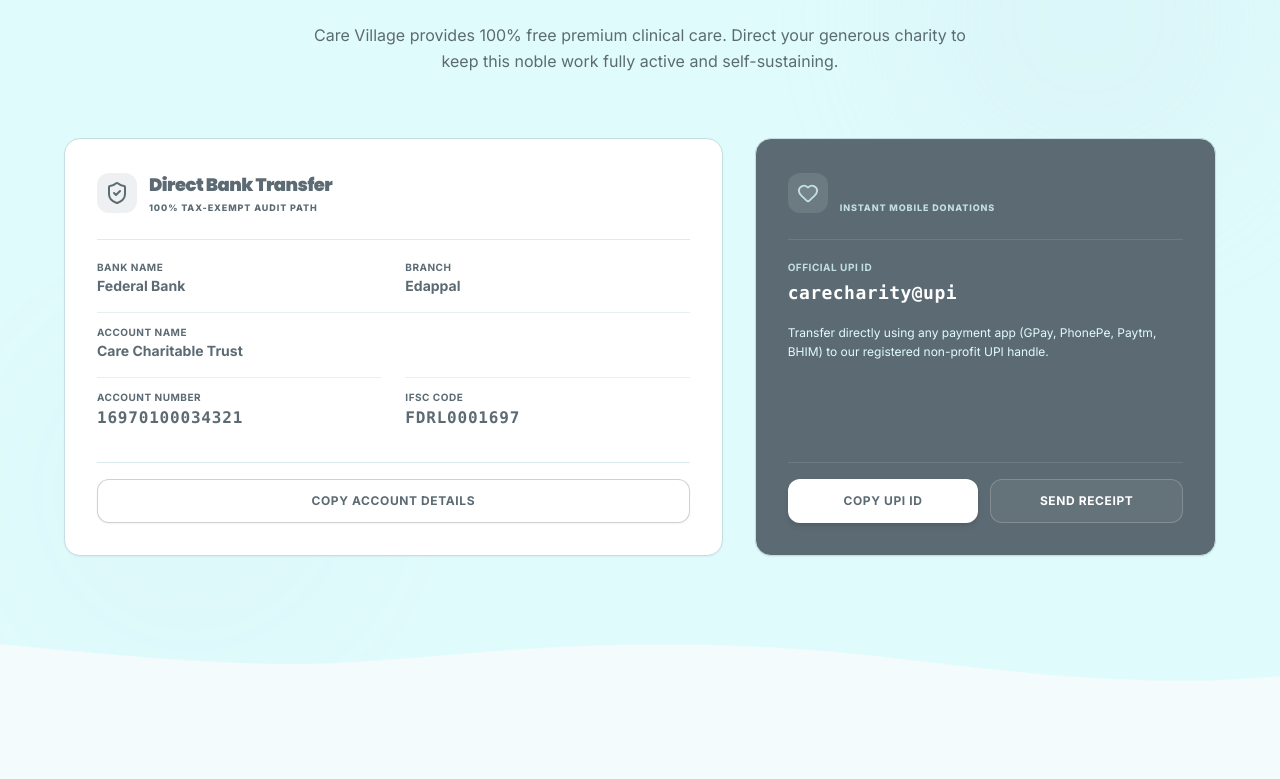
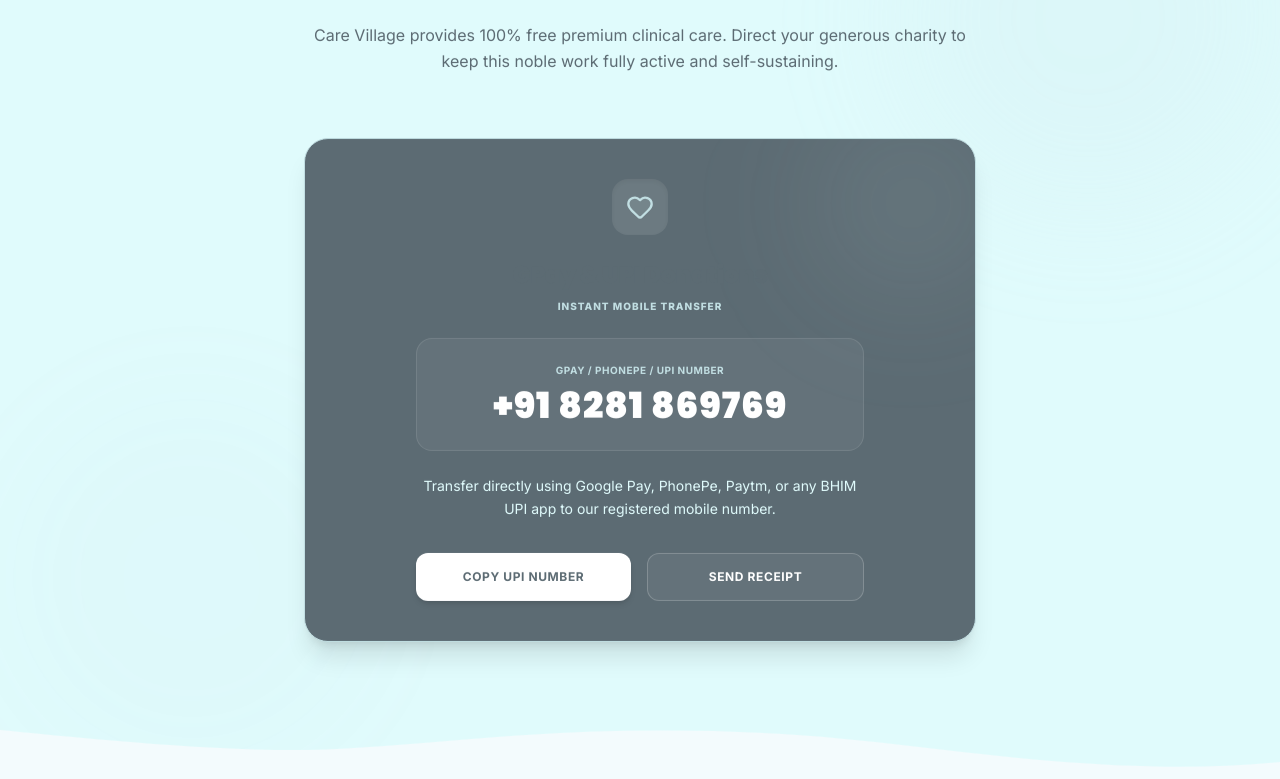
Before and after one commit to StormRsider/care-charitable-trust, a Next.js app: page / in a window 1280 px wide. Shown: the part 2915-3694 px from the top of the page. Built offline with nearby package versions, Linux system fonts and the light colour scheme.

Commit message:
Remove bank coordinates and fake UPI IDs, display and copy only the GPay/UPI number

```diff
--- a/src/app/page.tsx
+++ b/src/app/page.tsx
@@ -552,119 +552,66 @@ export default function HomePage() {
             </p>
           </div>
 
-          {/* Federal Bank and UPI Information Block */}
-          <div className="grid grid-cols-1 lg:grid-cols-12 gap-8 items-stretch max-w-6xl mx-auto">
+          {/* UPI and GPay Donation Information Centerpiece */}
+          <div className="max-w-2xl mx-auto">
+            <div className="rounded-3xl border border-brand-light p-8 md:p-10 bg-brand-dark text-white text-center flex flex-col items-center justify-between shadow-xl relative overflow-hidden">
+              {/* Subtle background glow */}
+              <div className="absolute top-0 right-0 h-48 w-48 bg-brand-light/10 rounded-full blur-3xl -translate-y-8 translate-x-8" />
 
-            {/* Left: Federal Bank Coordinates */}
-            <div className="lg:col-span-7 rounded-2xl border border-brand-light p-8 bg-white text-left flex flex-col justify-between shadow-xs">
-              <div className="space-y-6">
-                <div className="flex items-center gap-3">
-                  <div className="h-10 w-10 bg-brand-slate/10 text-brand-dark rounded-xl flex items-center justify-center">
-                    <ShieldCheck className="h-6 w-6" />
-                  </div>
-                  <div>
-                    <h3 className="font-display text-lg font-black text-brand-dark">
-                      {language === "en" ? "Direct Bank Transfer" : "ബാങ്ക് അക്കൗണ്ട് വിവരങ്ങൾ"}
-                    </h3>
-                    <span className="text-[9px] font-black uppercase text-brand-slate tracking-widest block mt-0.5">
-                      {language === "en" ? "100% Tax-Exempt Audit Path" : "സുതാര്യമായ ഓഡിറ്റിംഗ്"}
-                    </span>
-                  </div>
+              <div className="space-y-6 relative z-10 w-full flex flex-col items-center">
+                <div className="h-14 w-14 bg-white/10 text-white rounded-2xl flex items-center justify-center shadow-inner">
+                  <Heart className="h-7 w-7 text-brand-light fill-brand-light/10" />
                 </div>
 
-                <div className="grid grid-cols-1 sm:grid-cols-2 gap-y-4 gap-x-6 text-sm border-t border-brand-light/60 pt-5">
-                  <div>
-                    <span className="text-brand-slate text-[10px] font-bold block uppercase tracking-wider">{language === "en" ? "Bank Name" : "ബാങ്ക്"}</span>
-                    <span className="font-bold text-brand-dark mt-0.5 block">Federal Bank</span>
-                  </div>
-                  <div>
-                    <span className="text-brand-slate text-[10px] font-bold block uppercase tracking-wider">{language === "en" ? "Branch" : "ബ്രാഞ്ച്"}</span>
-                    <span className="font-bold text-brand-dark mt-0.5 block">Edappal</span>
-                  </div>
-                  <div className="sm:col-span-2 border-t border-brand-light/45 pt-3">
-                    <span className="text-brand-slate text-[10px] font-bold block uppercase tracking-wider">{language === "en" ? "Account Name" : "അക്കൗണ്ട് നാമം"}</span>
-                    <span className="font-bold text-brand-dark mt-0.5 block">Care Charitable Trust</span>
-                  </div>
-                  <div className="border-t border-brand-light/45 pt-3">
-                    <span className="text-brand-slate text-[10px] font-bold block uppercase tracking-wider">{language === "en" ? "Account Number" : "അക്കൗണ്ട് നമ്പർ"}</span>
-                    <span className="font-mono font-bold text-brand-dark text-base mt-0.5 block tracking-wider">16970100034321</span>
-                  </div>
-                  <div className="border-t border-brand-light/45 pt-3">
-                    <span className="text-brand-slate text-[10px] font-bold block uppercase tracking-wider">{language === "en" ? "IFSC Code" : "IFSC കോഡ്"}</span>
-                    <span className="font-mono font-bold text-brand-dark text-base mt-0.5 block tracking-wider">FDRL0001697</span>
-                  </div>
+                <div className="space-y-2">
+                  <h3 className="font-display text-2xl font-black text-white">
+                    {language === "en" ? "GPay & UPI Donations" : "ജിപേ & യുപിഐ സംഭാവനകൾ"}
+                  </h3>
+                  <span className="text-[10px] font-black uppercase text-brand-light tracking-widest block">
+                    {language === "en" ? "Instant Mobile Transfer" : "മൊബൈൽ സംഭാവനകൾ"}
+                  </span>
                 </div>
+
+                <div className="py-6 px-8 rounded-2xl bg-white/5 border border-white/10 w-full max-w-md">
+                  <span className="text-brand-light text-[10px] font-bold block uppercase tracking-wider mb-2">
+                    {language === "en" ? "GPay / PhonePe / UPI Number" : "ജിപേ / ഫോൺപേ / യുപിഐ നമ്പർ"}
+                  </span>
+                  <span className="font-display font-black text-white text-3xl sm:text-4xl tracking-wide select-all block">
+                    +91 8281 869769
+                  </span>
+                </div>
+
+                <p className="text-sm text-brand-lightest max-w-md mx-auto leading-relaxed">
+                  {language === "en"
+                    ? "Transfer directly using Google Pay, PhonePe, Paytm, or any BHIM UPI app to our registered mobile number."
+                    : "ഗൂഗിൾ പേ, ഫോൺ പേ, പേടിഎം തുടങ്ങിയ ഏത് ആപ്പ് വഴിയും ഞങ്ങളുടെ ഔദ്യോഗിക നമ്പറിലേക്ക് നേരിട്ട് പണം കൈമാറാം."}
+                </p>
               </div>
 
-              <div className="mt-8 pt-4 border-t border-brand-light/60 flex flex-col sm:flex-row gap-3">
+              <div className="mt-8 flex flex-col sm:flex-row gap-4 items-stretch relative z-10 w-full max-w-md">
                 <button
                   onClick={() => {
-                    const details = `Federal Bank\nBranch: Edappal\nAccount: Care Charitable Trust\nA/C No: 16970100034321\nIFSC: FDRL0001697`;
-                    navigator.clipboard.writeText(details);
-                    alert(language === "en" ? "Bank details copied to clipboard!" : "ബാങ്ക് അക്കൗണ്ട് വിവരങ്ങൾ കോപ്പി ചെയ്തു!");
+                    navigator.clipboard.writeText("+91 8281 869769");
+                    alert(language === "en" ? "UPI number copied to clipboard!" : "യുപിഐ നമ്പർ കോപ്പി ചെയ്തു!");
                   }}
-                  className="flex-1 h-11 rounded-xl border border-brand-slate/30 bg-white hover:bg-brand-lightest text-brand-dark text-xs font-bold uppercase tracking-wider smooth-transition flex items-center justify-center gap-1.5 shadow-xs cursor-pointer"
+                  className="flex-1 h-12 rounded-xl bg-white hover:bg-brand-lightest text-brand-dark text-xs font-bold uppercase tracking-wider smooth-transition flex items-center justify-center gap-1.5 shadow-md cursor-pointer"
                 >
-                  {language === "en" ? "Copy Account Details" : "വിവരങ്ങൾ കോപ്പി ചെയ്യാം"}
-                </button>
-              </div>
-            </div>
-
-            {/* Right: UPI Coordinates */}
-            <div className="lg:col-span-5 rounded-2xl border border-brand-light p-8 bg-brand-dark text-white text-left flex flex-col justify-between shadow-xs">
-              <div className="space-y-6">
-                <div className="flex items-center gap-3">
-                  <div className="h-10 w-10 bg-white/10 text-white rounded-xl flex items-center justify-center">
-                    <Heart className="h-5.5 w-5.5 text-brand-light fill-brand-light/10" />
-                  </div>
-                  <div>
-                    <h3 className="font-display text-lg font-black text-white">
-                      {language === "en" ? "Scan & Pay / UPI ID" : "യുപിഐ വിവരങ്ങൾ"}
-                    </h3>
-                    <span className="text-[9px] font-black uppercase text-brand-light tracking-widest block mt-0.5">
-                      {language === "en" ? "Instant Mobile Donations" : "മൊബൈൽ സംഭാവനകൾ"}
-                    </span>
-                  </div>
-                </div>
-
-                <div className="border-t border-white/10 pt-5 space-y-4">
-                  <div>
-                    <span className="text-brand-light text-[10px] font-bold block uppercase tracking-wider">{language === "en" ? "Official UPI ID" : "യുപിഐ ഐഡി"}</span>
-                    <span className="font-mono font-bold text-white text-lg mt-1 block tracking-wide select-all">carecharity@upi</span>
-                  </div>
-                  <p className="text-xs text-brand-lightest leading-relaxed">
-                    {language === "en"
-                      ? "Transfer directly using any payment app (GPay, PhonePe, Paytm, BHIM) to our registered non-profit UPI handle."
-                      : "ഗൂഗിൾ പേ, ഫോൺ പേ, പേടിഎം തുടങ്ങിയ ഏത് ആപ്പ് വഴിയും ഞങ്ങളുടെ ഔദ്യോഗിക UPI ഐഡിയിലേക്ക് നേരിട്ട് പണം കൈമാറാം."}
-                  </p>
-                </div>
-              </div>
-
-              <div className="mt-8 pt-4 border-t border-white/10 flex flex-col sm:flex-row gap-3">
-                <button
-                  onClick={() => {
-                    navigator.clipboard.writeText("carecharity@upi");
-                    alert(language === "en" ? "UPI ID copied to clipboard!" : "യുപിഐ ഐഡി കോപ്പി ചെയ്തു!");
-                  }}
-                  className="flex-1 h-11 rounded-xl bg-white hover:bg-brand-lightest text-brand-dark text-xs font-bold uppercase tracking-wider smooth-transition flex items-center justify-center gap-1.5 shadow-md cursor-pointer"
-                >
-                  {language === "en" ? "Copy UPI ID" : "യുപിഐ ഐഡി കോപ്പി ചെയ്യാം"}
+                  {language === "en" ? "Copy UPI Number" : "നമ്പർ കോപ്പി ചെയ്യാം"}
                 </button>
                 <a
                   href={`https://wa.me/${clinicConfig.whatsappNumber}?text=${encodeURIComponent(
                     language === "en"
-                      ? "Hello, I have just made a donation using UPI. Please verify the receipt."
-                      : "നമസ്കാരം, ഞാൻ യുപിഐ വഴി ഒരു തുക സംഭാവന ചെയ്തിട്ടുണ്ട്. ദയവായി രസീത് പരിശോധിക്കുക."
+                      ? "Hello, I have made a donation to Care Charitable Trust. Please verify the receipt."
+                      : "നമസ്കാരം, കെയർ ചാരിറ്റബിൾ ട്രസ്റ്റിലേക്ക് ഞാൻ ഒരു തുക സംഭാവന ചെയ്തിട്ടുണ്ട്. ദയവായി രസീത് പരിശോധിക്കുക."
                   )}`}
                   target="_blank"
                   rel="noreferrer"
-                  className="flex-1 h-11 rounded-xl border border-white/20 bg-white/5 hover:bg-white/10 text-white text-xs font-bold uppercase tracking-wider smooth-transition flex items-center justify-center gap-1.5"
+                  className="flex-1 h-12 rounded-xl border border-white/20 bg-white/5 hover:bg-white/10 text-white text-xs font-bold uppercase tracking-wider smooth-transition flex items-center justify-center gap-1.5"
                 >
                   {language === "en" ? "Send Receipt" : "രസീത് അയക്കാം"}
                 </a>
               </div>
             </div>
-
           </div>
 
         </div>
@@ -1022,26 +969,9 @@ export default function HomePage() {
                     </span>
                   </div>
 
-                  <div className="grid grid-cols-2 gap-y-3 gap-x-2 text-xs leading-normal">
-                    <div className="text-left col-span-2">
-                      <span className="text-brand-slate block text-[10px] font-bold">{language === "en" ? "GPay / PhonePe Number" : "ജിപേ / ഫോൺപേ നമ്പർ"}</span>
-                      <span className="font-display font-black text-base text-brand-dark tracking-wide block">+91 8281 869769</span>
-                    </div>
-                    <div className="text-left col-span-2 border-t border-brand-light/40 pt-2.5 flex items-center justify-between gap-1.5">
-                      <div>
-                        <span className="text-brand-slate block text-[10px] font-bold">{language === "en" ? "UPI ID" : "യുപിഐ ഐഡി"}</span>
-                        <span className="font-mono font-bold text-brand-dark block text-xs tracking-wide">8281869769@okaxis</span>
-                      </div>
-                      <button
-                        onClick={() => {
-                          navigator.clipboard.writeText("8281869769@okaxis");
-                          alert(language === "en" ? "UPI ID Copied!" : "യുപിഐ ഐഡി കോപ്പി ചെയ്തു!");
-                        }}
-                        className="text-[9px] font-black text-brand-dark hover:underline uppercase shrink-0 pt-3.5 cursor-pointer"
-                      >
-                        {language === "en" ? "Copy ID" : "കോപ്പി ചെയ്യാം"}
-                      </button>
-                    </div>
+                  <div className="text-left">
+                    <span className="text-brand-slate block text-[10px] font-bold">{language === "en" ? "GPay / PhonePe / UPI Number" : "ജിപേ / ഫോൺപേ / യുപിഐ നമ്പർ"}</span>
+                    <span className="font-display font-black text-base text-brand-dark tracking-wide block mt-1">+91 8281 869769</span>
                   </div>
                 </div>
               </div>
@@ -1050,13 +980,12 @@ export default function HomePage() {
               <div className="mt-8 flex flex-col sm:flex-row gap-3 items-stretch relative z-10 w-full pt-4 border-t border-brand-light/40">
                 <button
                   onClick={() => {
-                    const details = `CARE CHARITABLE TRUST\nGPay / PhonePe: +91 8281 869769\nUPI ID: 8281869769@okaxis`;
-                    navigator.clipboard.writeText(details);
-                    alert(language === "en" ? "GPay Details Copied to Clipboard!" : "ജിപേ വിവരങ്ങൾ കോപ്പി ചെയ്തു!");
+                    navigator.clipboard.writeText("+91 8281 869769");
+                    alert(language === "en" ? "UPI number copied to clipboard!" : "യുപിഐ നമ്പർ കോപ്പി ചെയ്തു!");
                   }}
                   className="flex-1 h-12 rounded-xl border border-brand-slate/30 bg-white hover:bg-brand-lightest text-brand-dark text-xs font-bold uppercase tracking-wider transition-all flex items-center justify-center gap-1.5 shadow-sm active:scale-95 cursor-pointer"
                 >
-                  {language === "en" ? "Copy Details" : "വിവരങ്ങൾ കോപ്പി ചെയ്യാം"}
+                  {language === "en" ? "Copy UPI Number" : "നമ്പർ കോപ്പി ചെയ്യാം"}
                 </button>
                 <a
                   href={`https://wa.me/${clinicConfig.whatsappNumber}?text=${encodeURIComponent(
```
